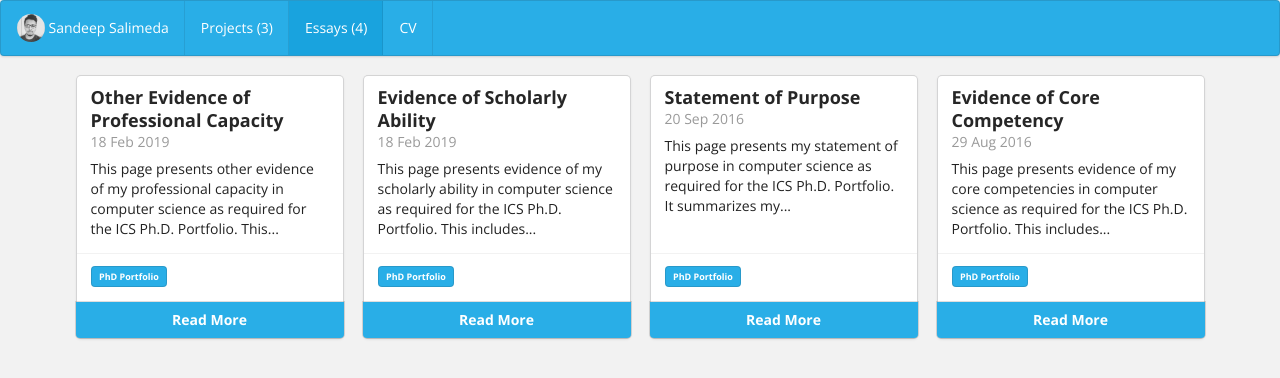
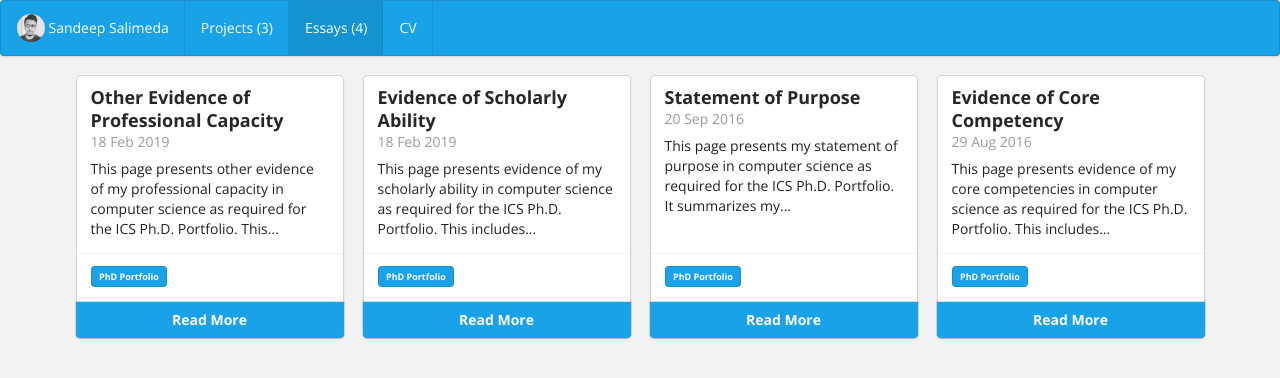
Before and after one commit to mrsan9/mrsan.github.io, a Jekyll site: the page built from essays/index.html, in a window 1280 px wide. Shown: the top 378 px of the page. Built offline with Jekyll 4.4.1, drawn with Linux system fonts in a browser that asks for light colours.

Commit message:
Update stylesheet-customizations.scss

```diff
--- a/css/stylesheet-customizations.scss
+++ b/css/stylesheet-customizations.scss
@@ -5,7 +5,7 @@
 // Put your custom CSS here if you want to override the defaults.
 // Here are some common customizations for colors
 
-$uh-green-official: #1692c7; // https://www.hawaii.edu/offices/eaur/graphicsguide.html
+$uh-green-official: #1382ba; // https://www.hawaii.edu/offices/eaur/graphicsguide.html
 $uh-green: lighten($uh-green-official, 5%);
 $uh-green-light: lighten($uh-green-official, 10%);
 
```
